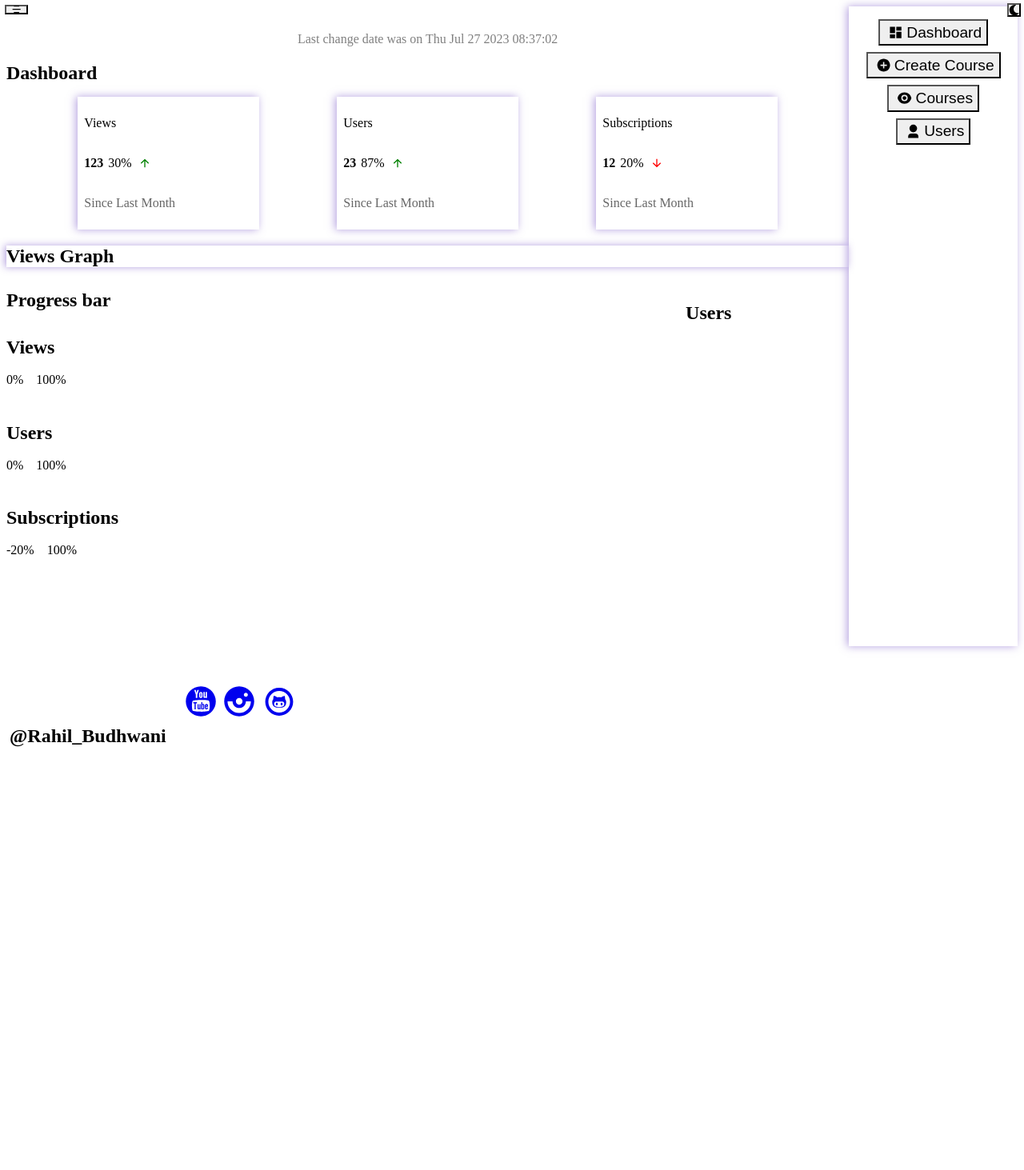
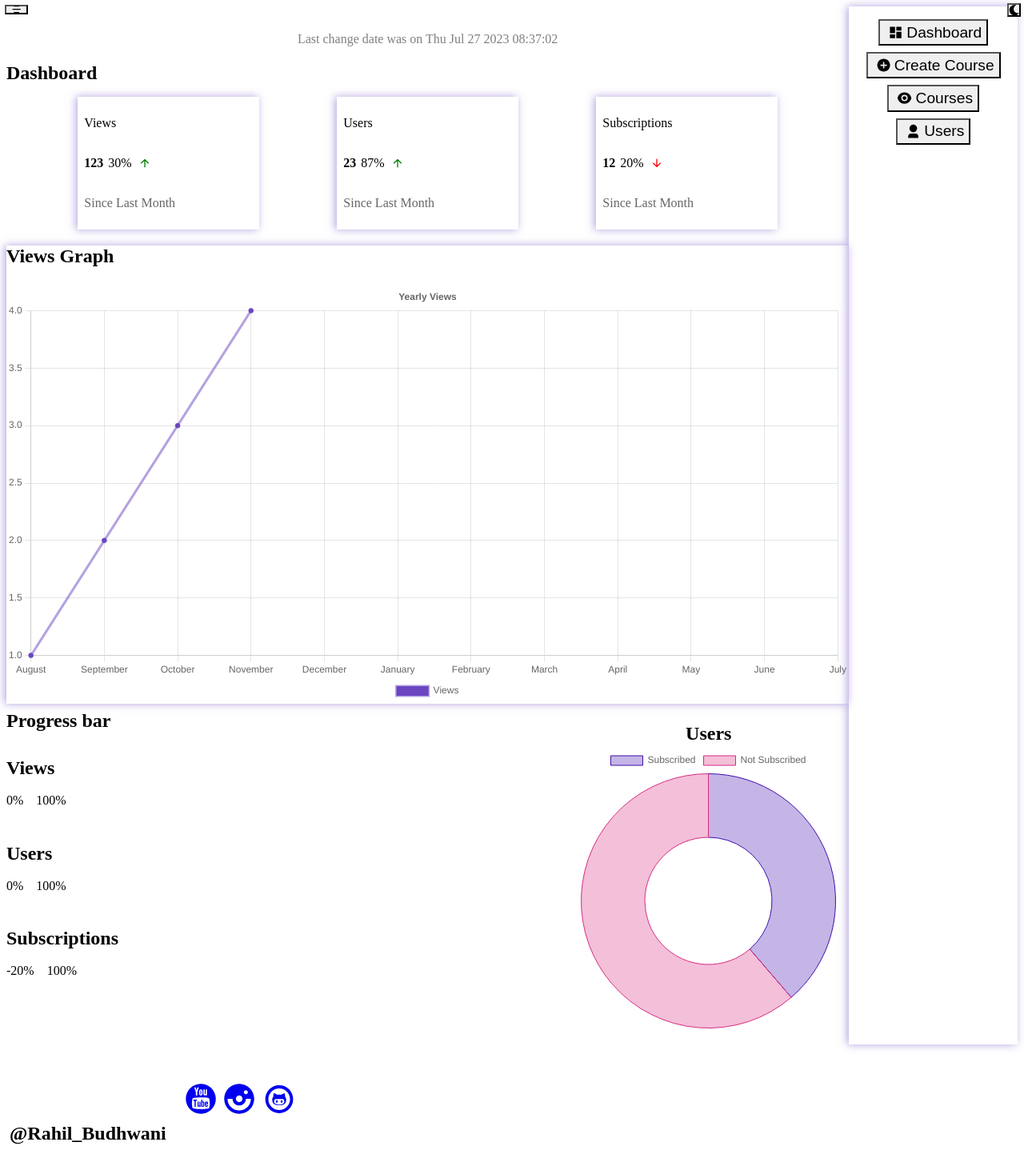
Before and after one commit to rahilb1/MERN-Project, a React (Create React App) app in the folder course-bundler/: page /admin/dashboard in a window 1280 px wide. Shown: the whole page at 80% size. Before the commit the page ends 966 px from the top, so only its background shows below. Built offline with nearby package versions, Linux system fonts and the light colour scheme; the HTML template or start-up script is replaced by a standard one.

Commit message:
Line and Doughnut Charts made

```diff
--- /dev/null
+++ b/course-bundler/src/components/Admin/Dashboard/Chart.js
@@ -0,0 +1,109 @@
+import React from 'react';
+import {
+  Chart as ChartJS,
+  CategoryScale,
+  LinearScale,
+  PointElement,
+  LineElement,
+  Title,
+  Tooltip,
+  ArcElement,
+  Legend,
+} from 'chart.js';
+import { Line, Doughnut } from 'react-chartjs-2';
+
+ChartJS.register(
+  CategoryScale,
+  LinearScale,
+  PointElement,
+  LineElement,
+  Title,
+  Tooltip,
+  ArcElement,
+  Legend
+);
+
+export const LineChart = () => {
+  const labels = getLastYearMonths();
+
+  const options = {
+    responsive: true,
+    plugins: {
+      legend: {
+        position: 'bottom',
+      },
+      title: {
+        display: true,
+        text: 'Yearly Views',
+      },
+    },
+  };
+
+  const data = {
+    labels,
+    datasets: [
+      {
+        label: 'Views',
+        data: [1,2,3,4],
+        borderColor: 'rgba(107,70,193,0.5)',
+        backgroundColor: '#6b46c1',
+      },
+    ],
+  };
+
+  return <Line options={options} data={data} />;
+};
+
+export const DoughnutChart = () => {
+  const data = {
+    labels: ['Subscribed', 'Not Subscribed'],
+    datasets: [
+      {
+        label: 'Views',
+        data: [12, 19],
+        borderColor: ['rgb(62,12,171)', 'rgb(214,43,129)'],
+        backgroundColor: ['rgba(62,12,171,0.3)', 'rgba(214,43,129,0.3)'],
+        borderWidth: 1,
+      },
+    ],
+  };
+
+  return <Doughnut data={data} />;
+};
+
+function getLastYearMonths() {
+  const labels = [];
+
+  const months = [
+    'January',
+    'February',
+    'March',
+    'April',
+    'May',
+    'June',
+    'July',
+    'August',
+    'September',
+    'October',
+    'November',
+    'December',
+  ];
+
+  const currentMonth = new Date().getMonth();
+
+  const remain = 11 - currentMonth;
+
+  for (let i = currentMonth; i < months.length; i--) {
+    const element = months[i];
+    labels.unshift(element);
+    if (i === 0) break;
+  }
+
+  for (let i = 11; i > remain; i--) {
+    if (i === currentMonth) break;
+    const element = months[i];
+    labels.unshift(element);
+  }
+
+  return labels;
+}
--- a/course-bundler/src/components/Admin/Dashboard/Dashboard.jsx
+++ b/course-bundler/src/components/Admin/Dashboard/Dashboard.jsx
@@ -11,6 +11,7 @@
 import cursor from '../../../assets/images/cursor.png';
 import Sidebar from '../Sidebar';
 import { RiArrowDownLine, RiArrowUpLine } from 'react-icons/ri';
+import { DoughnutChart, LineChart } from './Chart';
 
 const Databox = ({ title, qty, qtyPercentage, profit }) => {
   return (
@@ -102,6 +103,7 @@
             ml={['0', '16']}
           />
           {/* Line Graph Here */}
+          <LineChart/>
         </Box>
         <Grid templateColumns={['1fr', '2fr 1fr']}>
           <Box>
@@ -120,7 +122,8 @@
           </Box>
           <Box p={['0', '16']} boxSizing="border-box" py="4">
             <Heading textAlign={'center'} size="md" mb="4" children="Users" />
-            {/* Pie Chart */}
+            {/* Doughnut Chart */}
+            <DoughnutChart/>
           </Box>
         </Grid>
       </Box>
```
